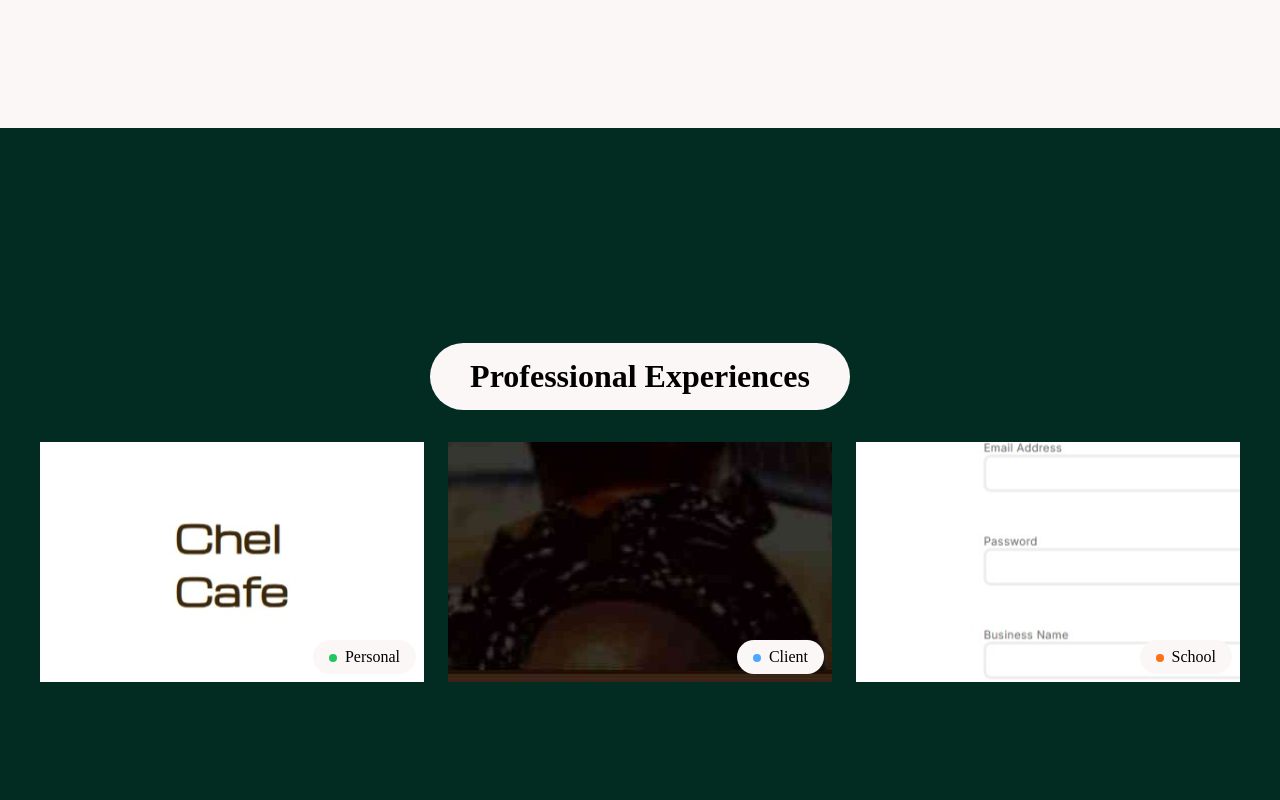
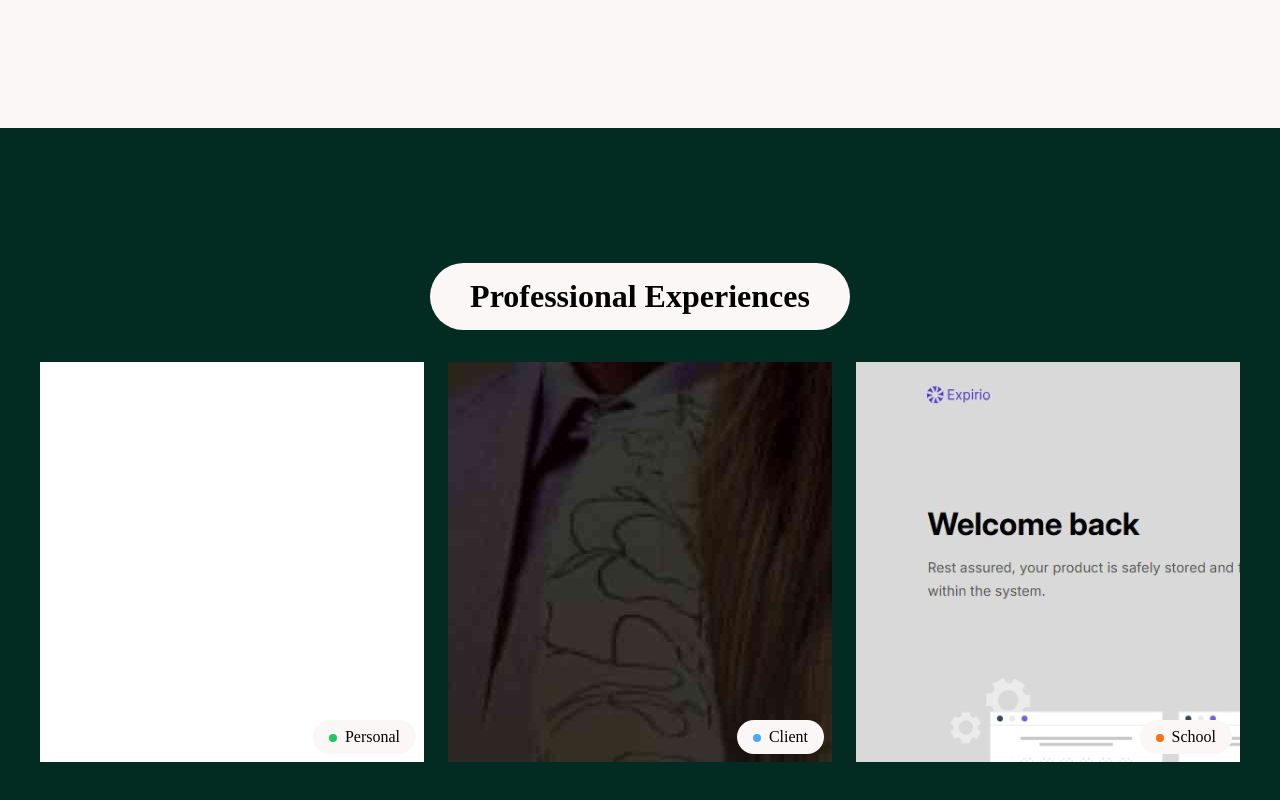
Before and after one commit to Lovethrech/my-main-portfolio, a Vue app: page / in a window 1280 px wide. Shown: the part 1403-2203 px from the top of the page. Built offline with nearby package versions, Linux system fonts and the light colour scheme.

Commit message:
working on the home-about components.

```diff
--- a/src/components/home/project/HomeProjectBox.vue
+++ b/src/components/home/project/HomeProjectBox.vue
@@ -32,10 +32,11 @@ const {homeProjectBoxDescItems}=defineProps(['homeProjectBoxDescItems']);
     justify-content: end;
 }
 .home-project-box{
-    background-size: contain;
+    background-size: cover;
     width:30vw;
-    height: 30vh;
+    height: 50vh;
     flex-direction: column;
+    flex-wrap: nowrap;
     padding: 1vh;
 }
 .home-project-box-desc-main-ctn{
--- a/src/data/home-project-box-desc-items.json
+++ b/src/data/home-project-box-desc-items.json
@@ -2,19 +2,19 @@
     {
         "id":1,
         "legendName":"personal",
-        "imgSrc":"url('/public/Chel-Cafe.jpeg') center/auto no-repeat",
+        "imgSrc":"url('/public/Chel-Cafe.jpeg') no-repeat",
         "legendColor":"#22c55e"
     },
     {
         "id":2,
         "legendName":"client",
-        "imgSrc":" url('/Adeniyi-Portfolio-Desktop.jpeg') center/auto no-repeat ",
+        "imgSrc":" url('/Adeniyi-Portfolio-Desktop.jpeg') no-repeat ",
         "legendColor":"#4da6ff"
     },
     {
         "id":3,
         "legendName":"school",
-        "imgSrc":" url('/Expirio.jpeg') center/auto no-repeat ",
+        "imgSrc":" url('/Expirio.jpeg') no-repeat ",
         "legendColor":"#f97316"
     }
 ]
```
